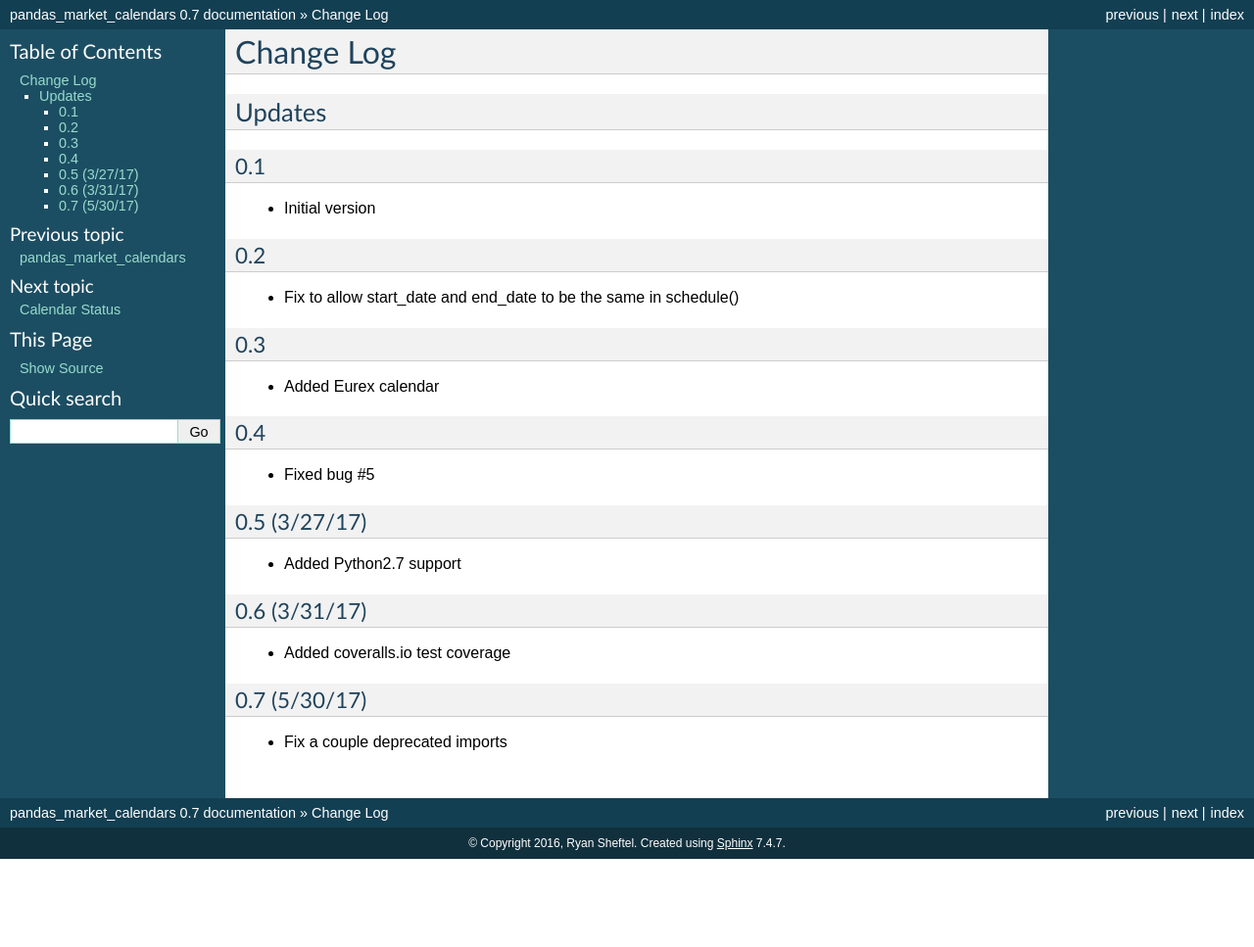
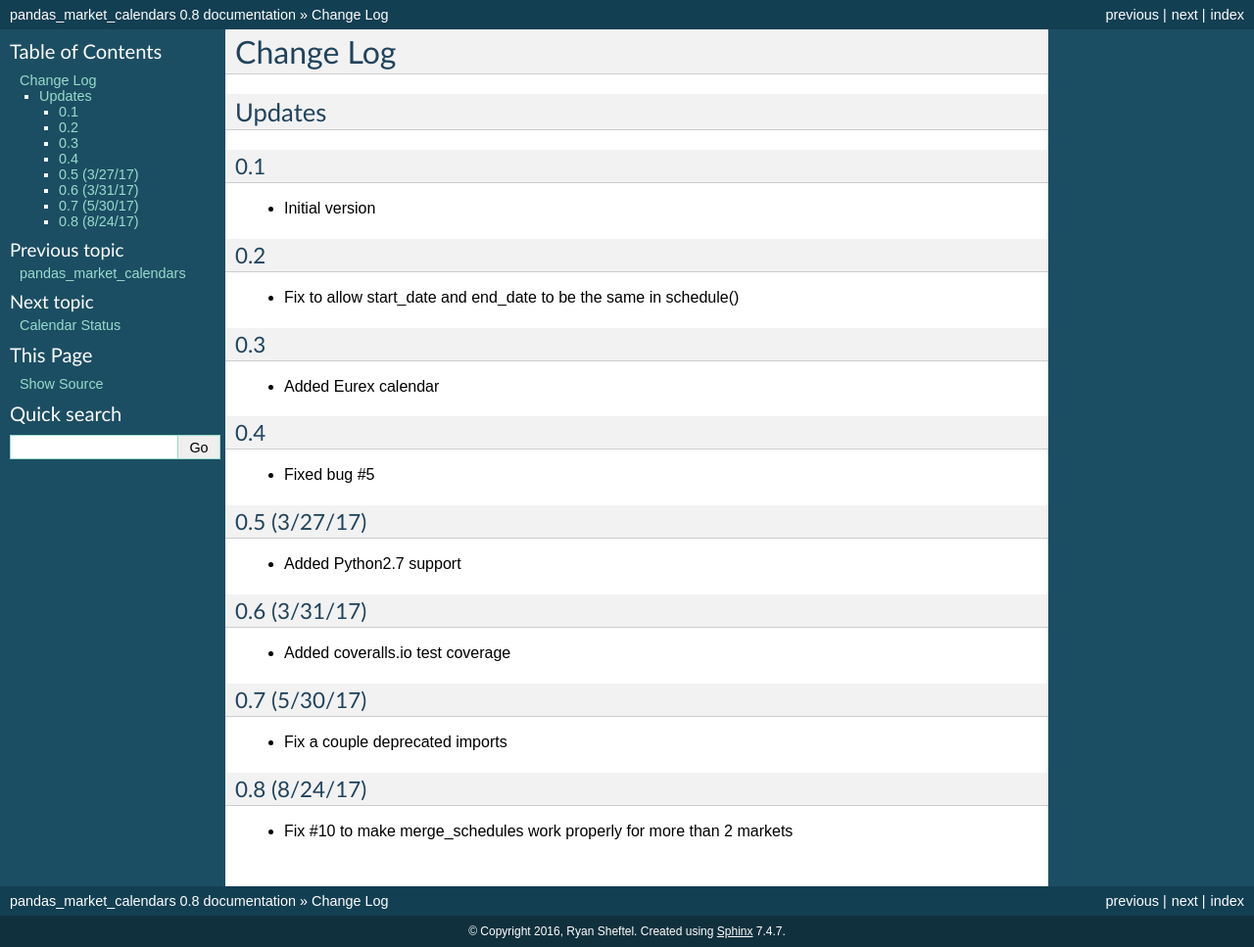
Before and after one commit to rsheftel/pandas_market_calendars, a Sphinx documentation site: the page built from docs/change_log.rst, in a window 1280 px wide. Shown: the whole page at 98% size. Built offline with Sphinx 7.4.7, drawn with Linux system fonts in a browser that asks for light colours; before the commit the page ends 900 px from its top, so only the background shows below that.

Commit message:
Bump version to 0.8

```diff
--- a/docs/change_log.rst
+++ b/docs/change_log.rst
@@ -30,3 +30,7 @@ Updates
 0.7 (5/30/17)
 ~~~~~~~~~~~~~
 - Fix a couple deprecated imports
+
+0.8 (8/24/17)
+~~~~~~~~~~~~~
+- Fix #10 to make merge_schedules work properly for more than 2 markets
--- a/docs/conf.py
+++ b/docs/conf.py
@@ -61,9 +61,9 @@ author = 'Ryan Sheftel'
 # built documents.
 #
 # The short X.Y version.
-version = '0.7'
+version = '0.8'
 # The full version, including alpha/beta/rc tags.
-release = '0.7'
+release = '0.8'
 
 # The language for content autogenerated by Sphinx. Refer to documentation
 # for a list of supported languages.
--- a/pandas_market_calendars/__init__.py
+++ b/pandas_market_calendars/__init__.py
@@ -17,7 +17,7 @@
 from .market_calendar import MarketCalendar
 from .calendar_utils import get_calendar, merge_schedules, date_range
 
-__version__ = "0.7"
+__version__ = "0.8"
 
 __all__ = [
     'MarketCalendar',
--- a/setup.py
+++ b/setup.py
@@ -18,7 +18,7 @@ with open(path.join(here, 'README.rst'), encoding='utf-8') as f:
 
 setup(
     name='pandas_market_calendars',
-    version='0.7',
+    version='0.8',
 
     description='Market and exchange trading calendars for pandas',
     long_description=long_description,
```
